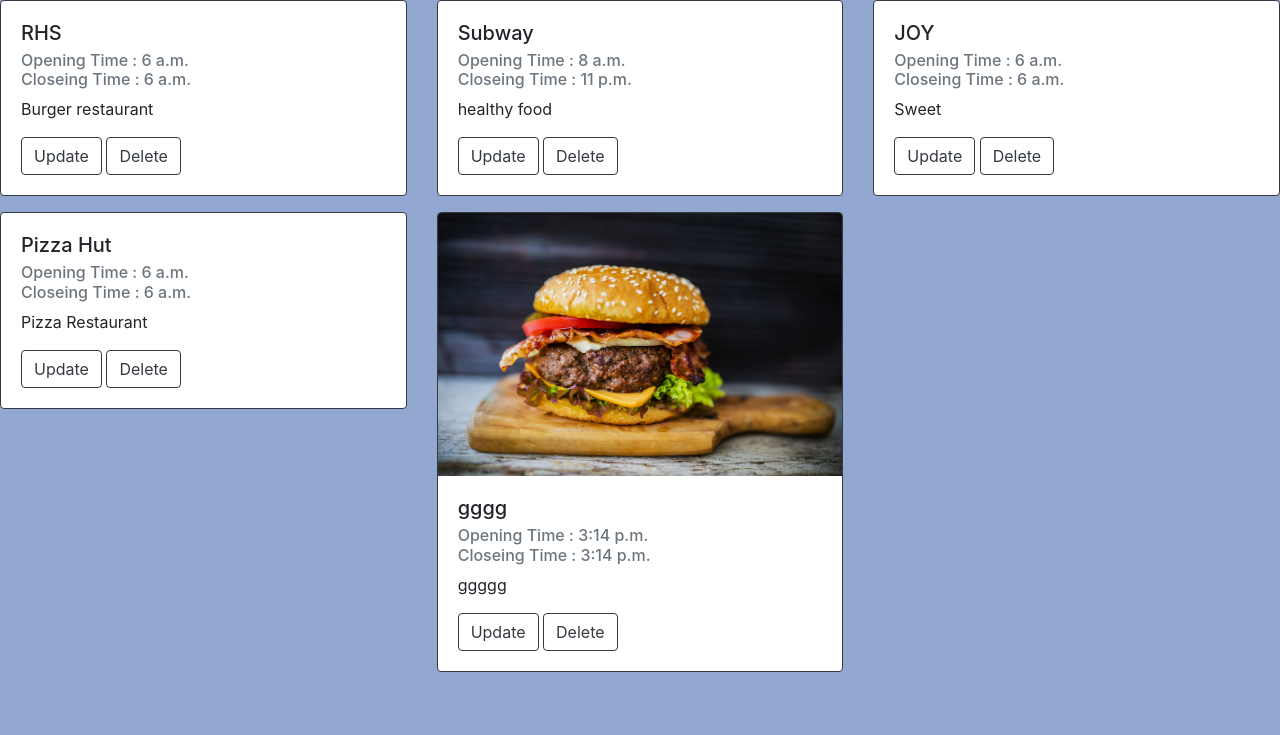
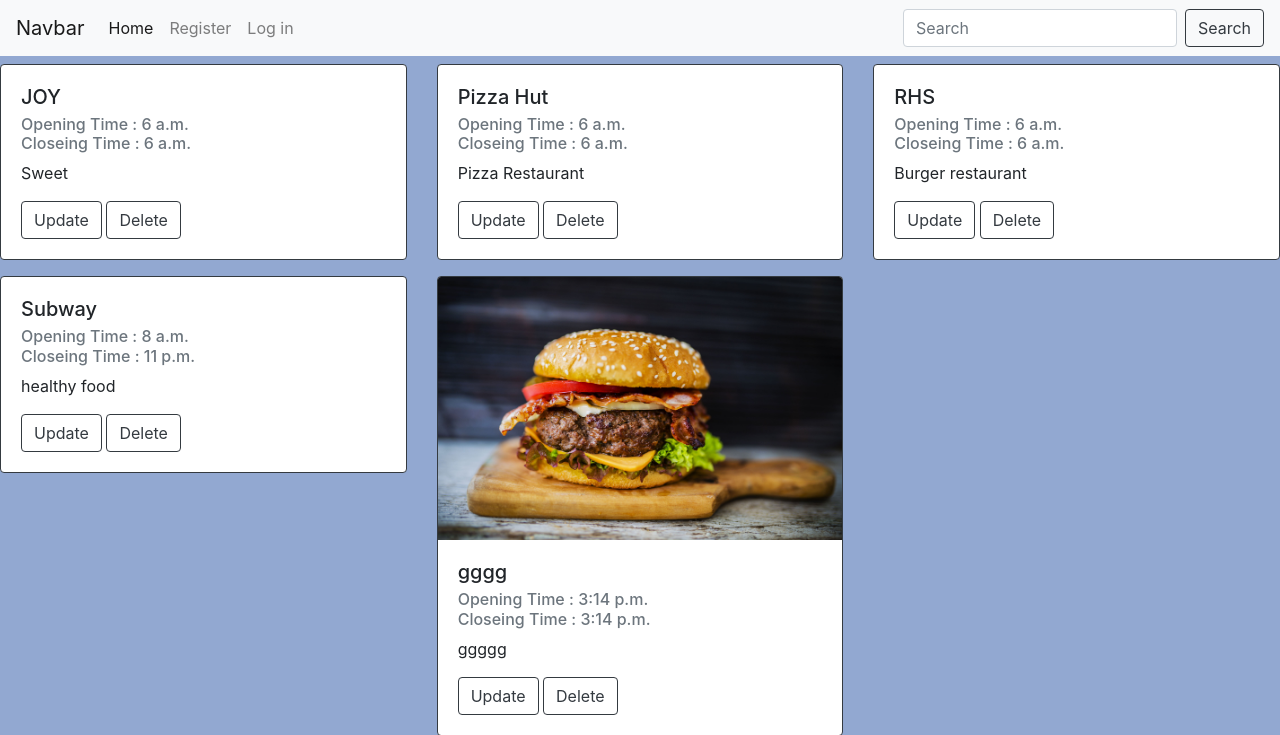
Before and after one commit to M3ASHKANANI/foodhub, a Django app: page /restaurants/ in a window 1280 px wide. Shown: the top 735 px of the page. Run offline with Django 3.2, Linux system fonts and the light colour scheme; data comes from the database, SQL or seed files in the repository; both versions use the stored data as it was after the commit; some libraries are stand-ins or nearby versions.

Commit message:
add login, logout & register

```diff
--- a/foodhub/urls.py
+++ b/foodhub/urls.py
@@ -27,7 +27,9 @@ urlpatterns = [
     path("create/",views.create, name="restaurant_create"),
     path("update/<int:rest_id>/", views.update, name="restaurant_update"),
     path("delete/<int:rest_id>/", views.delete, name="restaurant_delete"),
-
+    path("register/", views.register_user, name="register"),
+    path("login.", views.login_user, name="login"),
+    path("logout.", views.logout_user, name="logout"),
 
 ]
 
--- a/restaurants/templates/Rest.html
+++ b/restaurants/templates/Rest.html
@@ -10,6 +10,11 @@
 
 
 {% block form %}
+<head>
+</head>
+
+
+
 <div class="row">
 	{% for x in Restaurant %}
 		<div class="col-lg-4 col-md-3">
--- a/restaurants/templates/base.html
+++ b/restaurants/templates/base.html
@@ -18,6 +18,41 @@
     </title>
   </head>
   <body>
+
+<nav class="navbar navbar-expand-lg navbar-light bg-light">
+  <a class="navbar-brand" href="#">Navbar</a>
+  <button class="navbar-toggler" type="button" data-toggle="collapse" data-target="#navbarSupportedContent" aria-controls="navbarSupportedContent" aria-expanded="false" aria-label="Toggle navigation">
+    <span class="navbar-toggler-icon"></span>
+  </button>
+
+  <div class="collapse navbar-collapse" id="navbarSupportedContent">
+    <ul class="navbar-nav mr-auto">
+      <li class="nav-item active">
+        <a class="nav-link" href="#">Home <span class="sr-only">(current)</span></a>
+      </li>
+      {% if request.user.is_authenticated %}
+      <li class="nav-item">
+        <a class="nav-link disabled" href="#">@{{request.user}}</a>
+
+      <li class="nav-item">
+        <a class="nav-link" href="{% url 'logout' %}">Log out</a>
+        {% else %}
+        <li class="nav-item">
+        <a class="nav-link" href="{% url 'register' %}}">Register</a>
+        <li class="nav-item">
+        <a class="nav-link" href="{% url 'login' %}}">Log in</a>
+      </li>
+      </li>
+      {% endif %}
+    </ul>
+    <form class="form-inline my-2 my-lg-0" action="{% url 'rest_list' %}" method="GET">
+      <input class="form-control mr-sm-2" type="search" placeholder="Search" aria-label="Search" name="q">
+      <button class="btn btn-outline-dark my-2 my-sm-0" type="submit">Search</button>
+    </form>
+  </div>
+</nav>
+
+<h1> </h1>
   {% block form %}
 
   {% endblock form %}
--- a/restaurants/views.py
+++ b/restaurants/views.py
@@ -1,6 +1,7 @@
 from django.shortcuts import render, redirect
 from .models import Restaurant
-from .forms import RestaurantForm
+from .forms import RestaurantForm ,UserRegisterForm
+from django.contrib.auth import authenticate, login, logout
 
 def detail(request, rest_id):
 	context = {
@@ -9,8 +10,13 @@ def detail(request, rest_id):
 	return render(request, "hi.html", context)
 
 def list(request):
+	restaurant_list = Restaurant.objects.all()
+	restaurant_list = restaurant_list.order_by("name", "publish_date")
+	query = request.GET.get("q")
+	if query:
+		restaurant_list = restaurant_list.filter(name__contains=query)
 	context = {
-	"Restaurant": Restaurant.objects.all(),
+	"Restaurant": restaurant_list,
 
 	}
 	return render(request, "Rest.html" , context)
@@ -47,6 +53,39 @@ def delete(request, rest_id):
 	Restaurant.objects.get(id=rest_id).delete()
 	return redirect("rest_list")
 
+def register_user(request):
+	form = UserRegisterForm()
+	if request.method == "POST":
+		form = UserRegisterForm(request.POST)
+		if form.is_valid():
+			person = form.save(commit=False)
+			person.set_password(person.password)
+			person.save()
+			login(request, person)
+			return redirect("rest_list")
+	context = {
+		"create_form":form,
+	}
+	return render(request, "register.html", context)
+
+
+def login_user(request):
+	form = LoginForm()
+	if request.method == "POST":
+		form = LoginForm(request.POST)
+		if form.is_valid():
+			username = request.POST["username"]
+			password = request.POST["password"]
+			user = authenticate(request, username=username, password=password)
+		if user is not None:
+			login(request, user)
+			return redirect("rest_list")
+
+
+def logout_user(request):
+	logout(request)
+	return redirect("rest_list")
+
 
 
 
```
Also changed, not shown: restaurants/forms.py (+10 -0 lines), restaurants/templates/register.html (added, +11 -0 lines), db.sqlite3.
